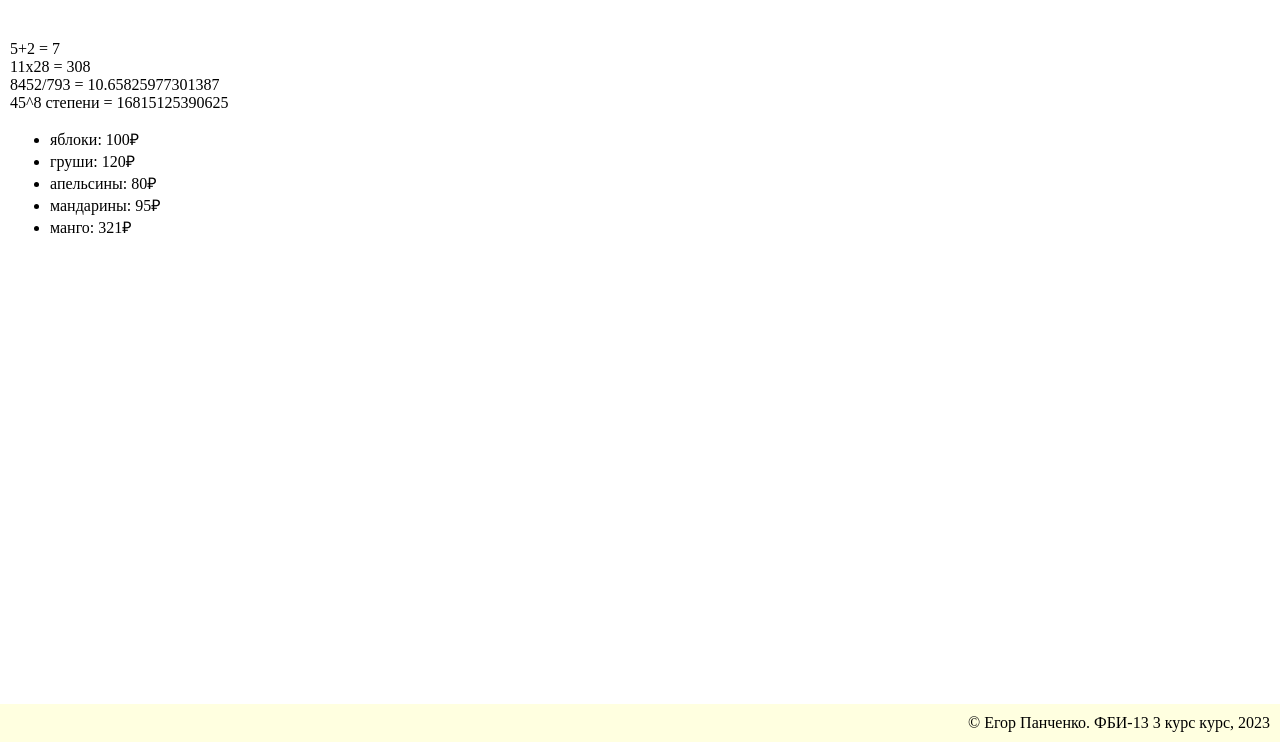
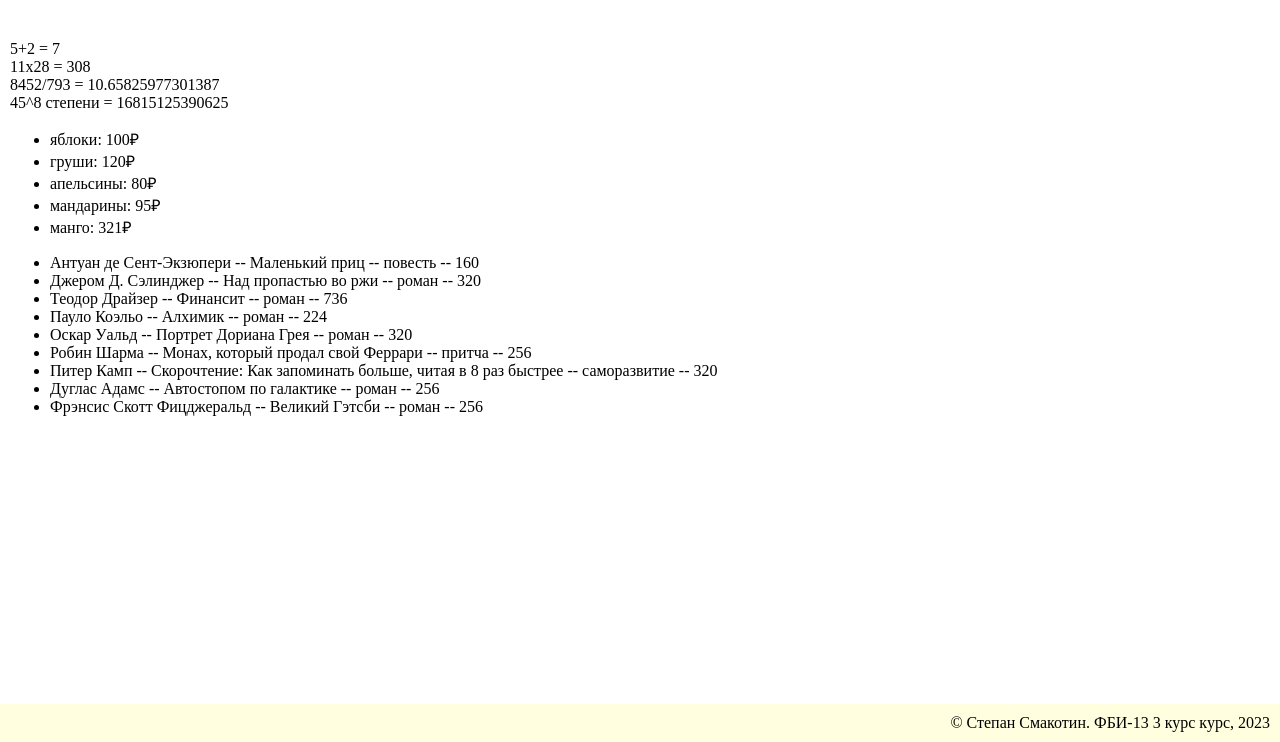
Before and after one commit to sm4kotins/web-programming-labs-2, a Flask app: page /lab2/example in a window 1280 px wide. Shown: the part 58-800 px from the top of the page. Run offline with Flask 3, Linux system fonts and the light colour scheme.

Commit message:
Книги

```diff
--- a/app.py
+++ b/app.py
@@ -123,7 +123,7 @@ def bmw ():
 
 @app.route('/lab2/example')
 def example ():
-    name, number, group, course = 'Егор Панченко', 2, 'ФБИ-13', '3 курс'
+    name, number, group, course = 'Степан Смакотин', 2, 'ФБИ-13', '3 курс'
     fruits = [
         {'name': 'яблоки', 'price': 100},
         {'name': 'груши', 'price': 120},
@@ -131,4 +131,15 @@ def example ():
         {'name': 'мандарины', 'price': 95},
         {'name': 'манго', 'price': 321},
     ]
-    return render_template('example.html', name=name, number=number, group=group, course=course, fruits=fruits)
+    books = [
+        { 'author': 'Антуан де Сент-Экзюпери', 'name': 'Маленький приц', 'genre': 'повесть', 'pages': '160'},
+        { 'author': 'Джером Д. Сэлинджер', 'name': 'Над пропастью во ржи', 'genre': 'роман', 'pages': '320'},
+        { 'author': 'Теодор Драйзер', 'name': 'Финансит', 'genre': 'роман', 'pages': '736'},
+        { 'author': 'Пауло Коэльо', 'name': 'Алхимик', 'genre': 'роман', 'pages': '224'},
+        { 'author': 'Оскар Уальд', 'name': 'Портрет Дориана Грея', 'genre': 'роман', 'pages': '320'},
+        { 'author': 'Робин Шарма', 'name': 'Монах, который продал свой Феррари', 'genre': 'притча', 'pages': '256'},
+        { 'author': 'Питер Камп', 'name': 'Скорочтение: Как запоминать больше, читая в 8 раз быстрее', 'genre': 'саморазвитие', 'pages': '320'},
+        { 'author': 'Дуглас Адамс', 'name': 'Автостопом по галактике', 'genre': 'роман', 'pages': '256'},
+        { 'author': 'Фрэнсис Скотт Фицджеральд', 'name': 'Великий Гэтсби', 'genre': 'роман', 'pages': '256'},
+    ]
+    return render_template('example.html', name=name, number=number, group=group, course=course, fruits=fruits, books=books)
--- a/templates/example.html
+++ b/templates/example.html
@@ -29,6 +29,12 @@
             {% endfor %}
         </ul>
 
+        <ul>
+            {% for f in books %}
+            <li>{{f.author}} -- {{f.name}} -- {{f.genre}} -- {{f.pages}} </li>
+            {% endfor %}
+        </ul>
+
     </main>
 
     <footer>
```
